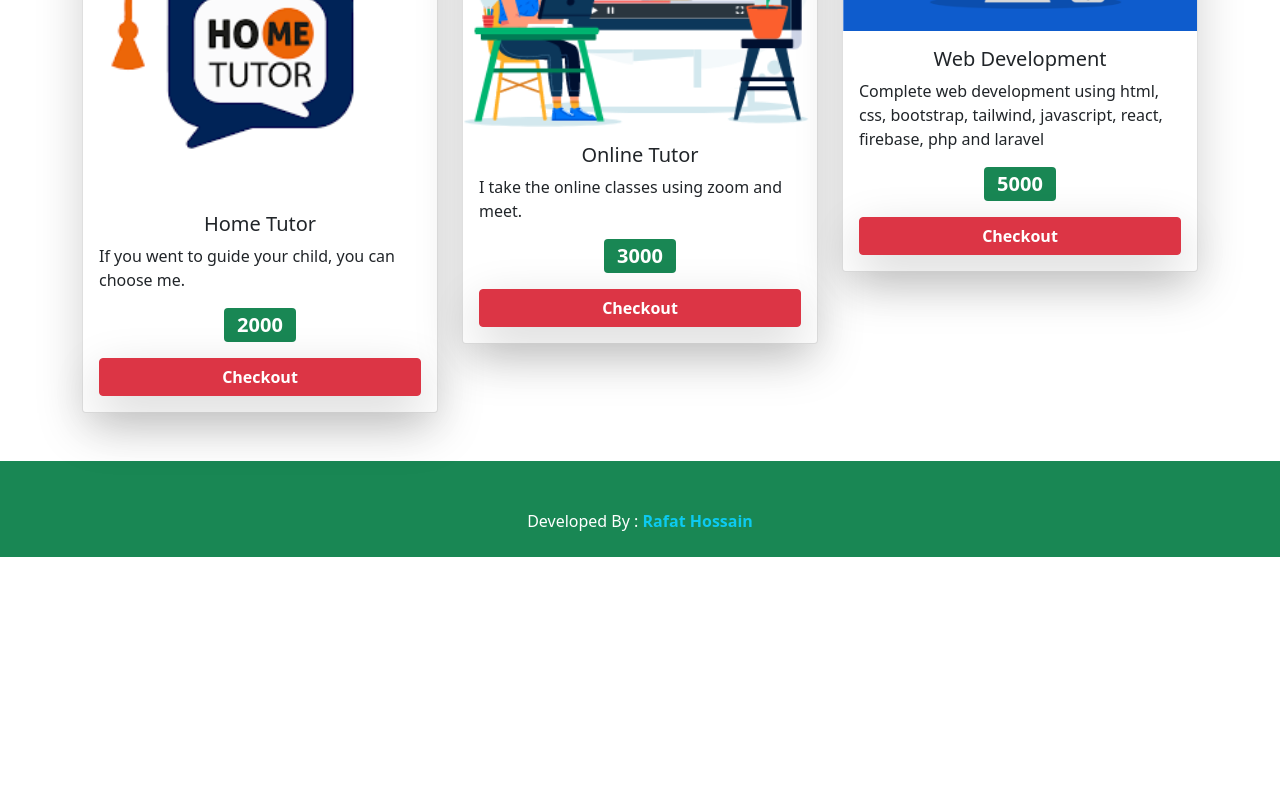
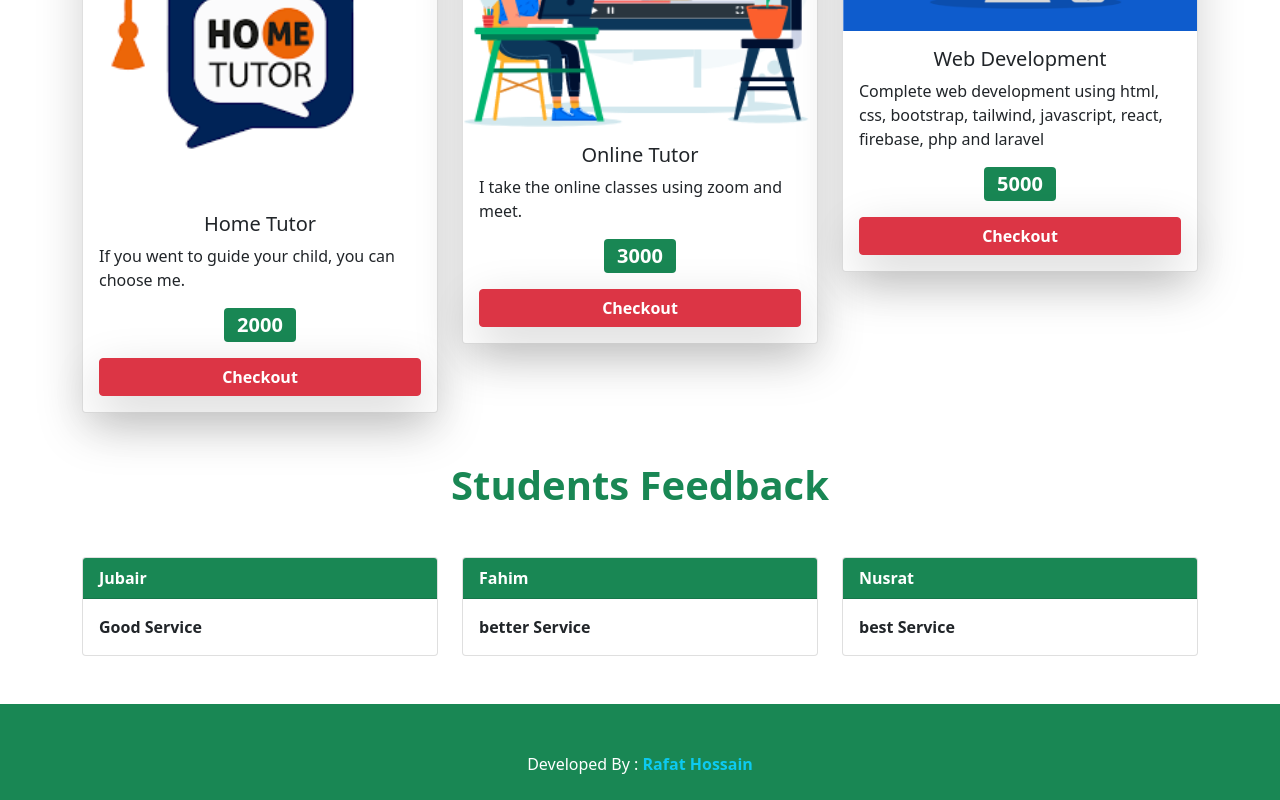
Before and after one commit to Rafat-Web-Developer/good-learner, a React (Create React App) app: page / in a window 1280 px wide. Shown: the part 815-1615 px from the top of the page. Before the commit the page ends 1372 px from the top, so only its background shows below. Built offline with nearby package versions, Linux system fonts and the light colour scheme; no server answers.

Commit message:
Add a new feedback component

```diff
--- a/src/Pages/Home/Home.js
+++ b/src/Pages/Home/Home.js
@@ -1,12 +1,14 @@
 import React from "react";
 import Banner from "./Banner/Banner";
 import Services from "./Services/Services";
+import StudentFeedBack from "./StudentFeedBack/StudentFeedBack";
 
 const Home = () => {
   return (
     <main className="my-5">
       <Banner></Banner>
       <Services></Services>
+      <StudentFeedBack></StudentFeedBack>
     </main>
   );
 };
--- /dev/null
+++ b/src/Pages/Home/SingleFeedBack/SingleFeedBack.js
@@ -0,0 +1,16 @@
+import React from "react";
+import { Card, Col } from "react-bootstrap";
+
+const SingleFeedBack = ({ feedBack }) => {
+  const { name, message } = feedBack;
+  return (
+    <Col>
+      <Card className="fw-bold">
+        <Card.Header className="bg-success text-white">{name}</Card.Header>
+        <Card.Body>{message}</Card.Body>
+      </Card>
+    </Col>
+  );
+};
+
+export default SingleFeedBack;
--- /dev/null
+++ b/src/Pages/Home/StudentFeedBack/StudentFeedBack.js
@@ -0,0 +1,43 @@
+import React from "react";
+import { Container, Row } from "react-bootstrap";
+import SingleFeedBack from "../SingleFeedBack/SingleFeedBack";
+
+const feedBacks = [
+  {
+    id: 1,
+    name: "Jubair",
+    message: "Good Service",
+  },
+  {
+    id: 2,
+    name: "Fahim",
+    message: "better Service",
+  },
+  {
+    id: 3,
+    name: "Nusrat",
+    message: "best Service",
+  },
+];
+
+const StudentFeedBack = () => {
+  return (
+    <section className="my-5">
+      <h1 className="display-6 text-center text-success fw-bold mb-5">
+        Students Feedback
+      </h1>
+      <Container>
+        <Row md="3">
+          {feedBacks.map((feedBack) => (
+            <SingleFeedBack
+              key={feedBack.id}
+              feedBack={feedBack}
+            ></SingleFeedBack>
+          ))}
+        </Row>
+      </Container>
+    </section>
+  );
+};
+
+export default StudentFeedBack;
```
